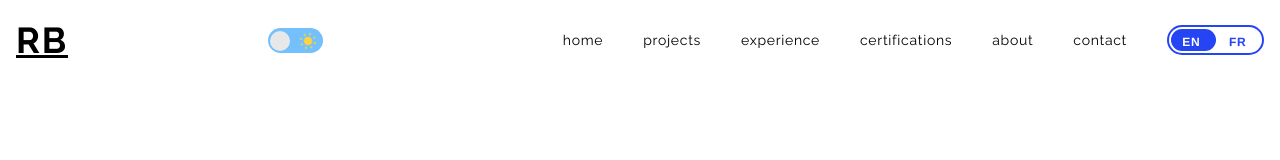
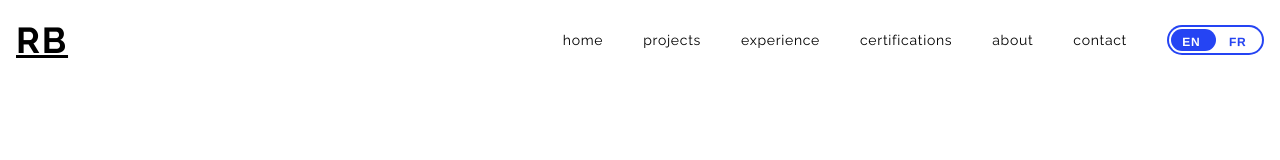
Before and after one commit to Riadbns/professionalPortfolio, a Next.js app: page / in a window 1280 px wide. Shown: the top 160 px of the page. Built offline with nearby package versions, Linux system fonts and the light colour scheme.

Commit message:
Adding the Language switcher

```diff
--- a/components/Navbar.jsx
+++ b/components/Navbar.jsx
@@ -83,7 +83,7 @@ const Navbar = () => {
             RB
           </h1>
         </Link>
-        {!navigation && (
+        {/* {!navigation && (
         <label className={style.switch}>
           <span className={style.sun}><svg xmlns="http://www.w3.org/2000/svg" viewBox="0 0 24 24"><g fill="#ffd43b"><circle r="5" cy="12" cx="12"></circle><path d="m21 13h-1a1 1 0 0 1 0-2h1a1 1 0 0 1 0 2zm-17 0h-1a1 1 0 0 1 0-2h1a1 1 0 0 1 0 2zm13.66-5.66a1 1 0 0 1 -.66-.29 1 1 0 0 1 0-1.41l.71-.71a1 1 0 1 1 1.41 1.41l-.71.71a1 1 0 0 1 -.75.29zm-12.02 12.02a1 1 0 0 1 -.71-.29 1 1 0 0 1 0-1.41l.71-.66a1 1 0 0 1 1.41 1.41l-.71.71a1 1 0 0 1 -.7.24zm6.36-14.36a1 1 0 0 1 -1-1v-1a1 1 0 0 1 2 0v1a1 1 0 0 1 -1 1zm0 17a1 1 0 0 1 -1-1v-1a1 1 0 0 1 2 0v1a1 1 0 0 1 -1 1zm-5.66-14.66a1 1 0 0 1 -.7-.29l-.71-.71a1 1 0 0 1 1.41-1.41l.71.71a1 1 0 0 1 0 1.41 1 1 0 0 1 -.71.29zm12.02 12.02a1 1 0 0 1 -.7-.29l-.66-.71a1 1 0 0 1 1.36-1.36l.71.71a1 1 0 0 1 0 1.41 1 1 0 0 1 -.71.24z"></path></g></svg></span>
           <span className={style.moon}><svg xmlns="http://www.w3.org/2000/svg" viewBox="0 0 384 512"><path d="m223.5 32c-123.5 0-223.5 100.3-223.5 224s100 224 223.5 224c60.6 0 115.5-24.2 155.8-63.4 5-4.9 6.3-12.5 3.1-18.7s-10.1-9.7-17-8.5c-9.8 1.7-19.8 2.6-30.1 2.6-96.9 0-175.5-78.8-175.5-176 0-65.8 36-123.1 89.3-153.3 6.1-3.5 9.2-10.5 7.7-17.3s-7.3-11.9-14.3-12.5c-6.3-.5-12.6-.8-19-.8z"></path></svg></span>
@@ -93,7 +93,7 @@ const Navbar = () => {
             checked={theme === 'dark'}
             onChange={handleThemeChange}/>
           <span className={style.slider}></span>
-        </label>)}
+        </label>)} */}
 
         <div>
           <ul className="hidden md:flex md:items-center">
```
